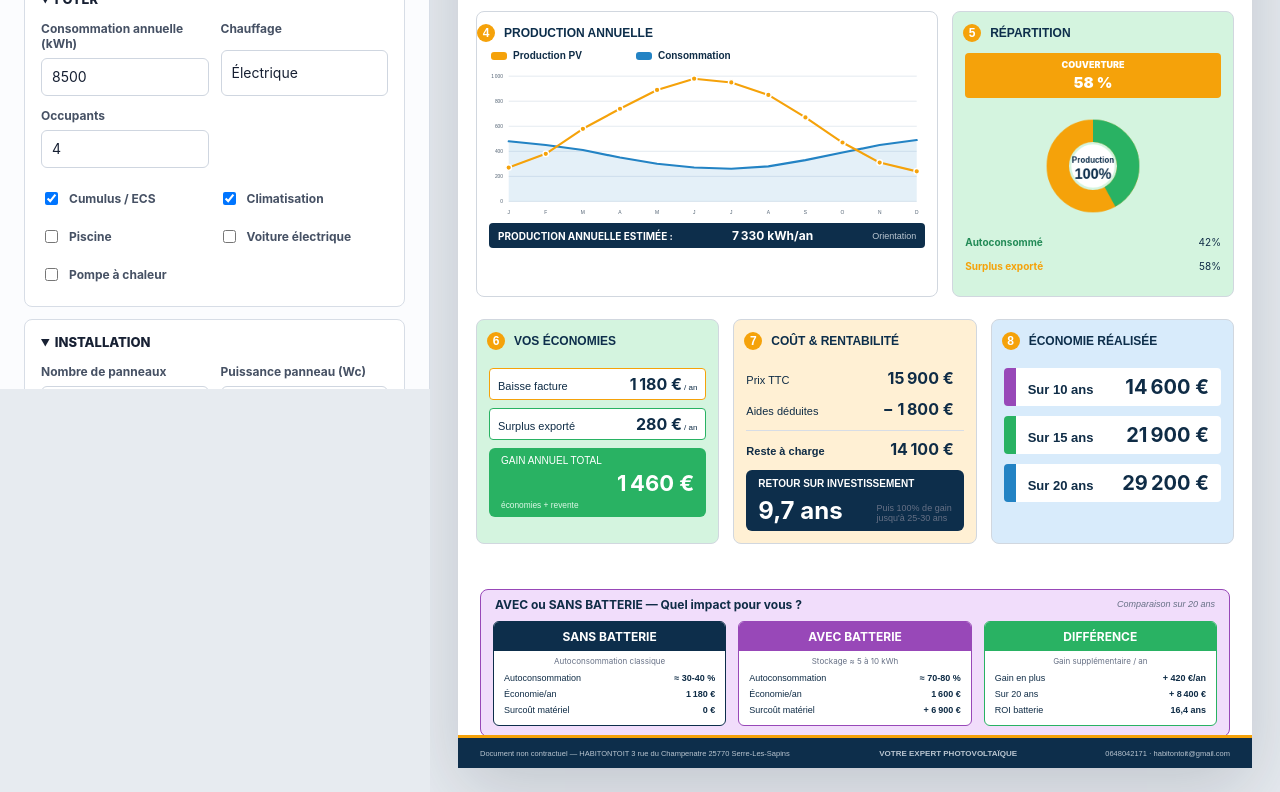
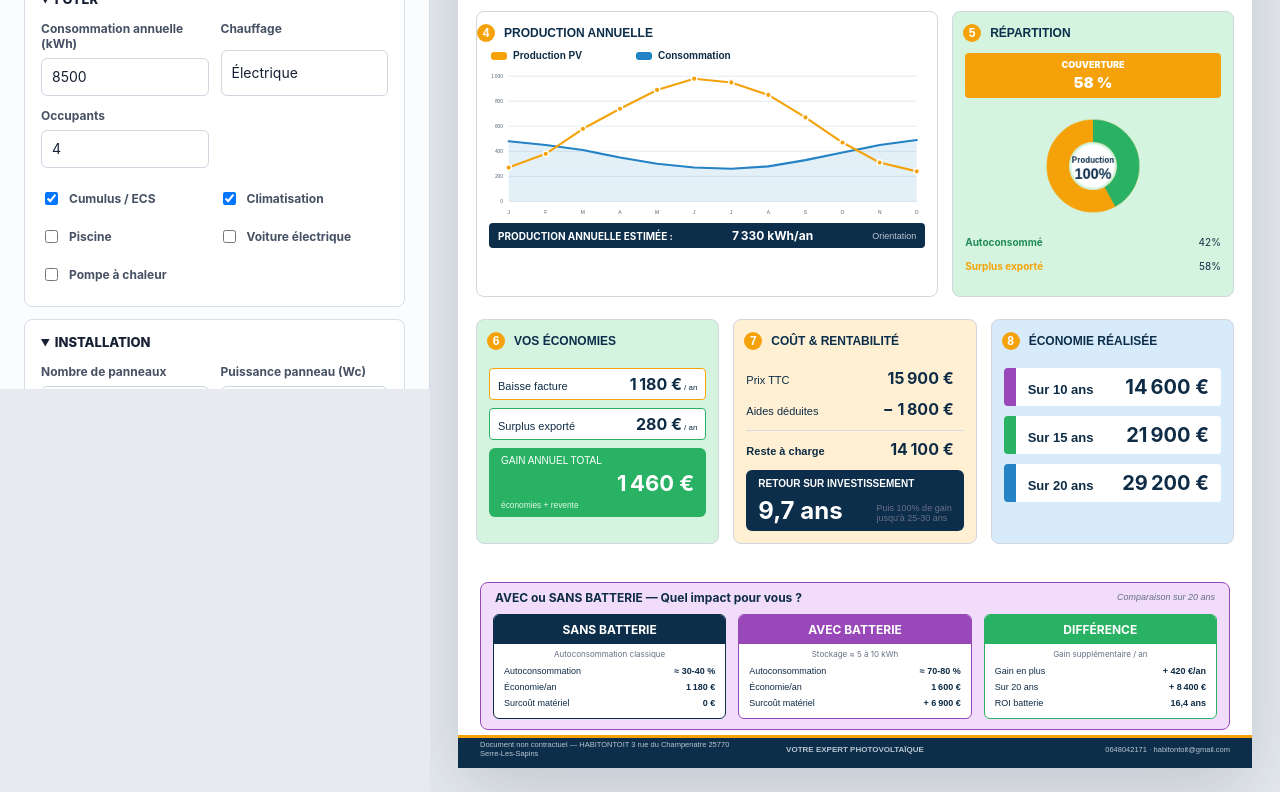
Before and after one commit to Empyrz901/interactive-solar-study, a website built with Vite: page index.html in a window 1280 px wide. Shown: the part 411-1203 px from the top of the page. Built offline with nearby package versions, Linux system fonts and the light colour scheme.

Commit message:
Adjust footer layout and summary positioning for improved alignment

```diff
--- a/src/styles.css
+++ b/src/styles.css
@@ -928,7 +928,7 @@ summary {
   position: absolute;
   left: 22px;
   right: 22px;
-  bottom: 31px;
+  bottom: 38px;
   min-height: 136px;
   border: 1px solid #9848b8;
   border-radius: 8px;
@@ -1027,7 +1027,7 @@ summary {
   right: 22px;
   bottom: 10px;
   display: grid;
-  grid-template-columns: 2.1fr auto 1.1fr;
+  grid-template-columns: 1fr 220px 1fr;
   gap: 8px;
   align-items: center;
   font-size: 7.5px;
@@ -1036,6 +1036,8 @@ summary {
 }
 
 .report-footer strong {
+  justify-self: center;
+  text-align: center;
   font-size: 8px;
 }
 
```
